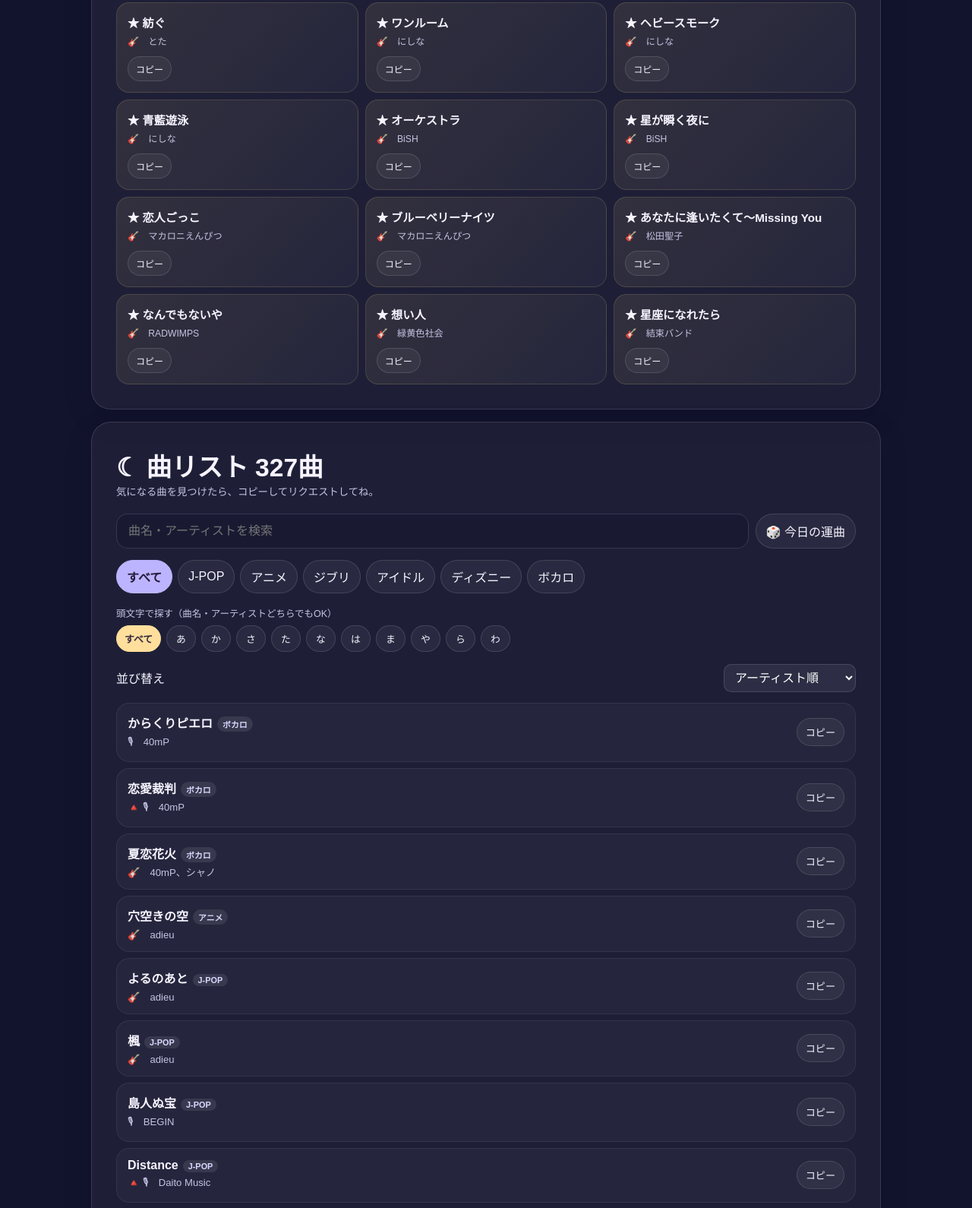
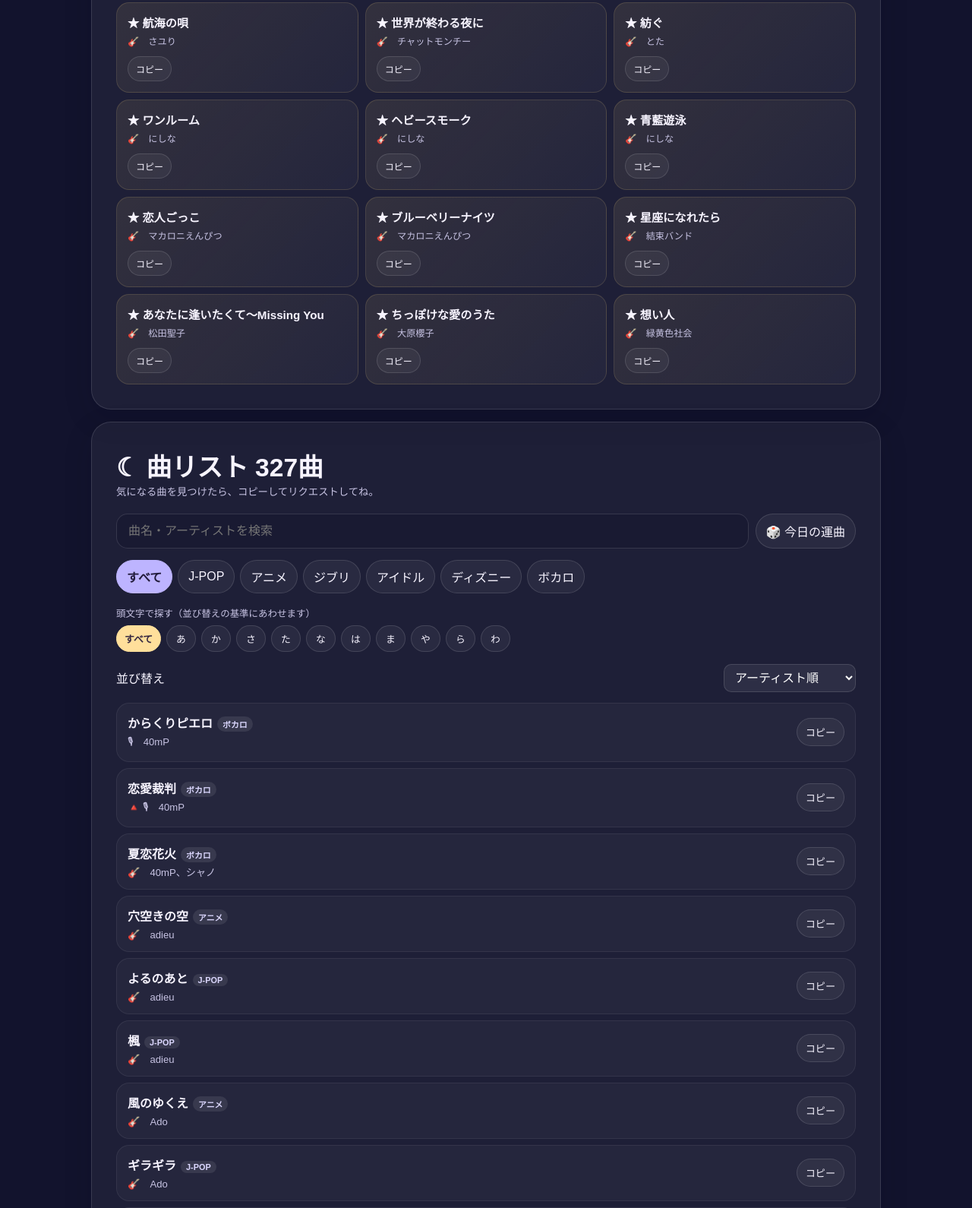
Before and after one commit to chore-37/chore-home, a plain HTML site: page index.html in a window 1280 px wide. Shown: the part 1210-2800 px from the top of the page at 76% size. Drawn offline with Linux system fonts and the light colour scheme; a web font is replaced by a local one.

Commit message:
読み順と頭文字検索を修正

```diff
--- a/index.html
+++ b/index.html
@@ -15,14 +15,14 @@
     <header class="hero"><div class="stars">✦ ✧ ✦</div><div class="eyebrow">CHORE'S MOONLIGHT SONGBOOK</div><h1>my <span>song</span></h1><div class="name">ちょれ🍊💍</div><p>歌いたい曲を、月明かりの曲帳に。</p></header>
     <section class="intro"><div><h2>☾ 曲リストについて</h2><p>ちょれ🍊💍が配信で歌える曲のリストです。<br>リクエストしたい曲を見つけたら、曲名の右にある「コピー」からすぐに送れます。</p></div><div class="legend" aria-label="記号の説明"><div><b>🎸</b> 弾き語りできる曲</div><div><b>🎙</b> カラオケのみの曲</div><div><b>🎸 🎤</b> オケ付き弾き語りできる曲</div><div><b>🔺</b> 練習中の曲</div><div><b>★</b> 得意曲　／　<b>☆</b> お気に入り</div></div></section>
     <section><div class="top"><div><h2>★ 得意曲</h2><small>ちょれ🍊💍が特に自信をもって歌える曲たち。</small></div></div><div id="specialRows" class="special-grid"><div class="empty">得意曲を読み込み中…</div></div></section>
-    <section><div class="top"><div><h2>☾ 曲リスト <span id="count">0</span></h2><small>気になる曲を見つけたら、コピーしてリクエストしてね。</small></div></div><div class="tools"><input class="search" id="q" placeholder="曲名・アーティストを検索"><button id="draw">🎲 今日の運曲</button></div><div class="chips" id="genres"></div><div class="initial-title">頭文字で探す（曲名・アーティストどちらでもOK）</div><div class="initials" id="initials"></div><div class="filters"><span>並び替え</span><select id="sort"><option value="artist">アーティスト順</option><option value="title">曲名順</option></select></div><div id="rows" class="rows"><div class="empty">曲リストを読み込み中…</div></div><p class="help">※ 曲の追加・編集、得意曲・お気に入りの設定は、ちょれがコードで管理しています。</p></section>
+    <section><div class="top"><div><h2>☾ 曲リスト <span id="count">0</span></h2><small>気になる曲を見つけたら、コピーしてリクエストしてね。</small></div></div><div class="tools"><input class="search" id="q" placeholder="曲名・アーティストを検索"><button id="draw">🎲 今日の運曲</button></div><div class="chips" id="genres"></div><div class="initial-title">頭文字で探す（並び替えの基準にあわせます）</div><div class="initials" id="initials"></div><div class="filters"><span>並び替え</span><select id="sort"><option value="artist">アーティスト順</option><option value="title">曲名順</option></select></div><div id="rows" class="rows"><div class="empty">曲リストを読み込み中…</div></div><p class="help">※ 曲の追加・編集、得意曲・お気に入りの設定は、ちょれがコードで管理しています。</p></section>
     <footer>ちょれ🍊💍 · MOONLIGHT SONGBOOK</footer>
   </main>
-  <script src="song-data.js?v=20261121c"></script>
+  <script src="song-data.js?v=20261121d"></script>
   <script>
-    let genre='すべて',initial='すべて';const $=s=>document.querySelector(s);const collator=new Intl.Collator('ja',{sensitivity:'base',numeric:true});const icon=s=>`${s.practice?'🔺 ':''}${s.type==='guitar'?'🎸':s.type==='backing'?'🎸 🎤':'🎙'}`;const hira=s=>(s||'').toLowerCase().replace(/[ァ-ヶ]/g,c=>String.fromCharCode(c.charCodeAt(0)-0x60));const reading=(s,key)=>s[`${key}Reading`]||(key==='artist'&&artistReadings?.[s.artist])||s[key]||'';const norm=s=>hira(s).replace(/[\s　]/g,'');
+    let genre='すべて',initial='すべて';const $=s=>document.querySelector(s);const collator=new Intl.Collator('ja',{sensitivity:'base',numeric:true});const icon=s=>`${s.practice?'🔺 ':''}${s.type==='guitar'?'🎸':s.type==='backing'?'🎸 🎤':'🎙'}`;const hira=s=>(s||'').toLowerCase().replace(/[ァ-ヶ]/g,c=>String.fromCharCode(c.charCodeAt(0)-0x60));const reading=(s,key)=>s[`${key}Reading`]||(key==='artist'&&(window.artistReadings||{})[s.artist])||s[key]||'';const norm=s=>hira(s).replace(/[\s　]/g,'');
     function groupFor(value){const c=norm(value)[0]||'';if(/[a-z0-9]/.test(c))return'';const groups={あ:'あいうえお',か:'かきくけこがぎぐげご',さ:'さしすせそざじずぜぞ',た:'たちつてとだぢづでど',な:'なにぬねの',は:'はひふへほばびぶべぼぱぴぷぺぽ',ま:'まみむめも',や:'やゆよ',ら:'らりるれろ',わ:'わをん'};return Object.entries(groups).find(([,v])=>v.includes(c))?.[0]||'その他'}
-    const marks=s=>`${s.special?'<span class="mark special">★ 得意曲</span>':''}${s.favorite?'<span class="mark favorite">☆ お気に入り</span>':''}`;const matchesInitial=s=>initial==='すべて'||[reading(s,'artist'),reading(s,'title')].some(v=>groupFor(v)===initial);
+    const marks=s=>`${s.special?'<span class="mark special">★ 得意曲</span>':''}${s.favorite?'<span class="mark favorite">☆ お気に入り</span>':''}`;const matchesInitial=s=>initial==='すべて'||groupFor(reading(s,$('#sort').value))===initial;
     function list(){const q=norm($('#q').value.trim()),prop=$('#sort').value;return songs.filter(s=>(genre==='すべて'||s.genre===genre)&&matchesInitial(s)&&(!q||[s.title,s.artist,reading(s,'title'),reading(s,'artist')].some(v=>norm(v).includes(q)))).sort((a,b)=>collator.compare(reading(a,prop),reading(b,prop)))}
     function copy(s,button){navigator.clipboard.writeText(s.title).then(()=>{button.textContent='コピーした！';setTimeout(()=>button.textContent='コピー',1200)})}
     function renderSpecials(){const special=songs.filter(s=>s.special).sort((a,b)=>collator.compare(reading(a,'artist'),reading(b,'artist')));$('#specialRows').innerHTML=special.map((s,i)=>`<article class="special-card"><h3>★ ${s.title}${s.favorite?' <span class="mark favorite">☆</span>':''}</h3><p>${icon(s)}　${s.artist}</p><button data-special-index="${i}">コピー</button></article>`).join('');$('#specialRows').querySelectorAll('[data-special-index]').forEach(b=>b.onclick=()=>copy(special[Number(b.dataset.specialIndex)],b))}
```
